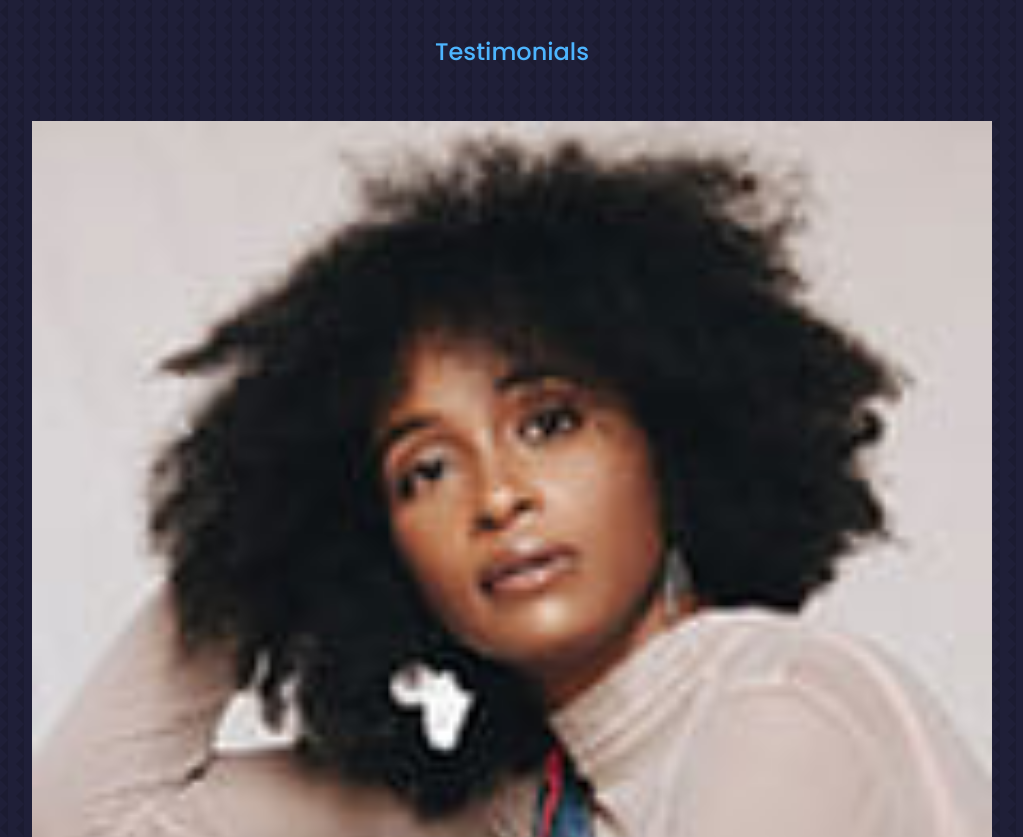
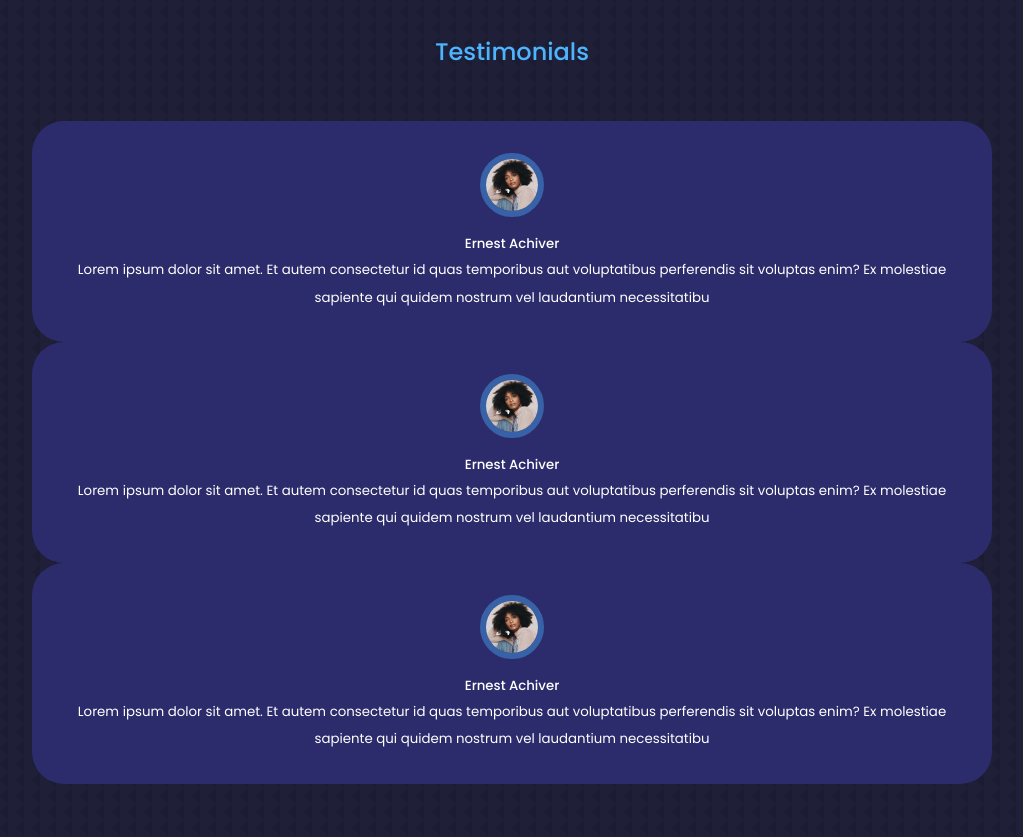
Before and after one commit to Zishan23/Personal-Portfolio-with-React-Js, a React (Create React App) app: page / in a window 1280 px wide. Shown: the part 4700-5537 px from the top of the page, without its empty margins (128-1151 px from the left). Built offline with nearby package versions, Linux system fonts and the light colour scheme.

Commit message:
made some changes to css and testimonial part

```diff
--- a/src/components/testimonial/testimonial.css
+++ b/src/components/testimonial/testimonial.css
@@ -3,5 +3,18 @@
 }
 
 .client_avatar{
-    width: ;
+    width: 4rem;
+    aspect-ratio: 1/1;
+    overflow: hidden;
+    border-radius: 50%;
+    margin: 0 auto 1rem;
+    border: 0.4rem solid var(--color-primary-variant);
 }
+
+.testimonial{
+    background: var(--color-bg-variant);
+    text-align: center;
+    padding: 2rem;
+    border-radius: 2rem;
+    user-select: none;
+}
--- a/src/components/testimonial/testimonial.jsx
+++ b/src/components/testimonial/testimonial.jsx
@@ -15,42 +15,32 @@
         <article className="testimonial">
           <div className="client_avatar">
             <img src={AVTR1} alt="Avatar One" />
+            </div>
             <h5 className='client_name'>Ernest Achiver</h5>
             <small className='client_review'>
             Lorem ipsum dolor sit amet. Et autem consectetur id quas temporibus aut voluptatibus perferendis sit voluptas enim?
             Ex molestiae sapiente qui quidem nostrum vel laudantium necessitatibu
             </small>
-          </div>
         </article>
         <article className="testimonial">
           <div className="client_avatar">
             <img src={AVTR1} alt="Avatar One" />
+            </div>
             <h5 className='client_name'>Ernest Achiver</h5>
             <small className='client_review'>
             Lorem ipsum dolor sit amet. Et autem consectetur id quas temporibus aut voluptatibus perferendis sit voluptas enim?
             Ex molestiae sapiente qui quidem nostrum vel laudantium necessitatibu
             </small>
-          </div>
         </article>
         <article className="testimonial">
           <div className="client_avatar">
             <img src={AVTR1} alt="Avatar One" />
+            </div>
             <h5 className='client_name'>Ernest Achiver</h5>
             <small className='client_review'>
             Lorem ipsum dolor sit amet. Et autem consectetur id quas temporibus aut voluptatibus perferendis sit voluptas enim?
             Ex molestiae sapiente qui quidem nostrum vel laudantium necessitatibu
             </small>
-          </div>
-        </article>
-        <article className="testimonial">
-          <div className="client_avatar">
-            <img src={AVTR1} alt="Avatar One" />
-            <h5 className='client_name'>Ernest Achiver</h5>
-            <small className='client_review'>
-            Lorem ipsum dolor sit amet. Et autem consectetur id quas temporibus aut voluptatibus perferendis sit voluptas enim?
-            Ex molestiae sapiente qui quidem nostrum vel laudantium necessitatibu
-            </small>
-          </div>
         </article>
       </div>
 
```
